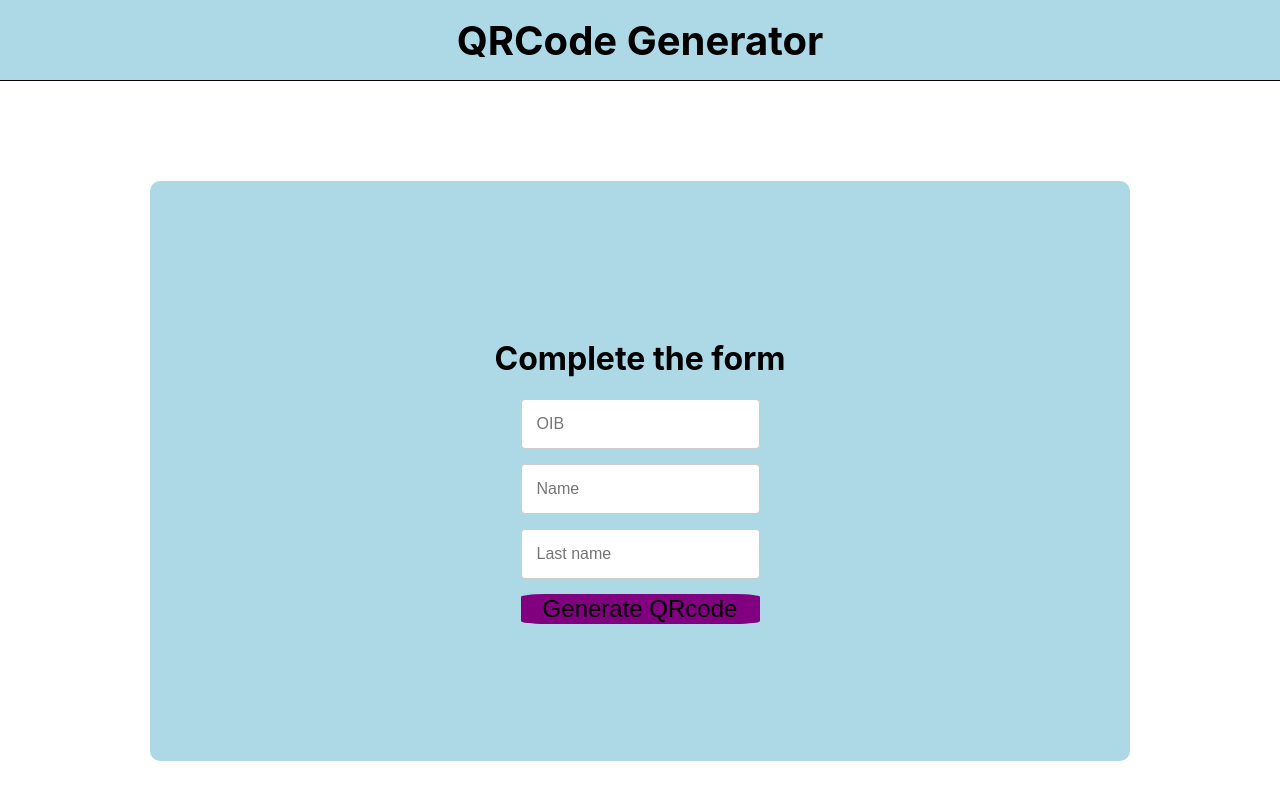
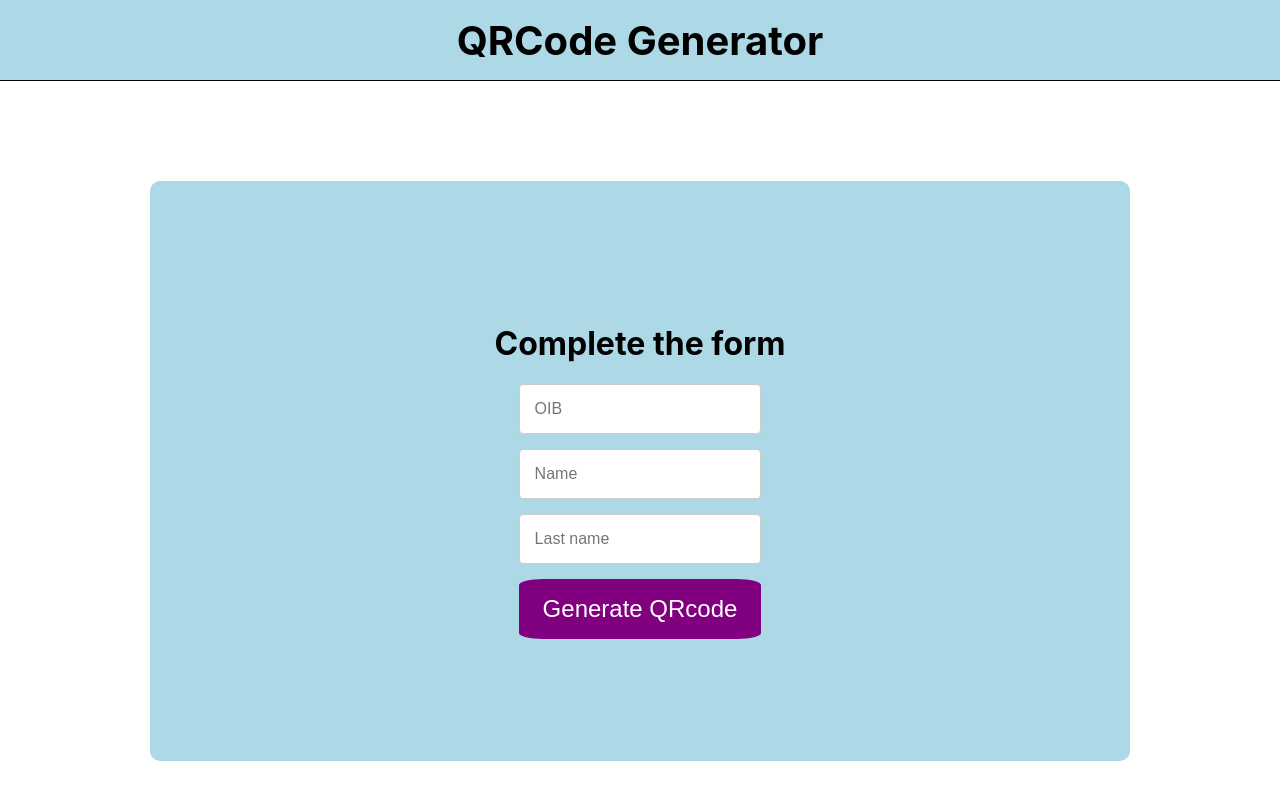
Before and after one commit to GalicMatej/Prvi-projekt, a React (Create React App) app: page /generateQrCode in a window 1280 px wide. Built offline with nearby package versions, Linux system fonts and the light colour scheme; no server answers.

Commit message:
Changing the buttons

```diff
--- a/src/pages/Generating.jsx
+++ b/src/pages/Generating.jsx
@@ -27,15 +27,31 @@ const StyledInput = styled.input`
     font-size: 16px; /* Font size for input text */
 `;
 
+// const StyledButton = styled.button`
+//     background-color: purple;
+//     border: none;
+//     border-radius: 10%;
+//     font-size: 1.5rem;
+//     /* padding: 1rem 1.5rem; */
+//     text-align: center;
+// `;
+
+
 const StyledButton = styled.button`
+    color: white;
+    /* background-color: #312e81; */
     background-color: purple;
+    font-size: 1.5rem;
+    padding: 1rem 1.5rem;
+    border-radius: 10%;
     border: none;
-    border-radius: 10%;
-    font-size: 1.5rem;
-    /* padding: 1rem 1.5rem; */
     text-align: center;
+    /* align-items: center; */
+
+    &:hover{
+        background-color: #4338ca;
+    }
 `;
-
 
 function Generating() {
     // const [value, setValue] = useState("");
--- a/src/pages/MainPage.jsx
+++ b/src/pages/MainPage.jsx
@@ -22,8 +22,8 @@ const Styledh1 = styled.h1`
 
 const StyledButton = styled.button`
     color: white;
-    background-color: #312e81;
-    /* background-color: lightblue; */
+    /* background-color: #312e81; */
+    background-color: purple;
     font-size: 1.5rem;
     padding: 1rem 1.5rem;
     border-radius: 15%;
--- a/src/pages/PersonDetails.jsx
+++ b/src/pages/PersonDetails.jsx
@@ -13,13 +13,29 @@ const StyledDiv = styled.div`
     margin: 50px;
 `;
 
+// const StyledButton = styled.button`
+//     background-color: purple;
+//     border: none;
+//     border-radius: 10%;
+//     font-size: 1.5rem;
+//     /* padding: 1rem 1.5rem; */
+//     text-align: center;
+// `;
+
 const StyledButton = styled.button`
+    color: white;
+    /* background-color: #312e81; */
     background-color: purple;
+    font-size: 1.5rem;
+    padding: 1rem 1.5rem;
+    border-radius: 10%;
     border: none;
-    border-radius: 10%;
-    font-size: 1.5rem;
-    /* padding: 1rem 1.5rem; */
     text-align: center;
+    /* align-items: center; */
+
+    &:hover{
+        background-color: #4338ca;
+    }
 `;
 
 function PersonDetails() {
```
